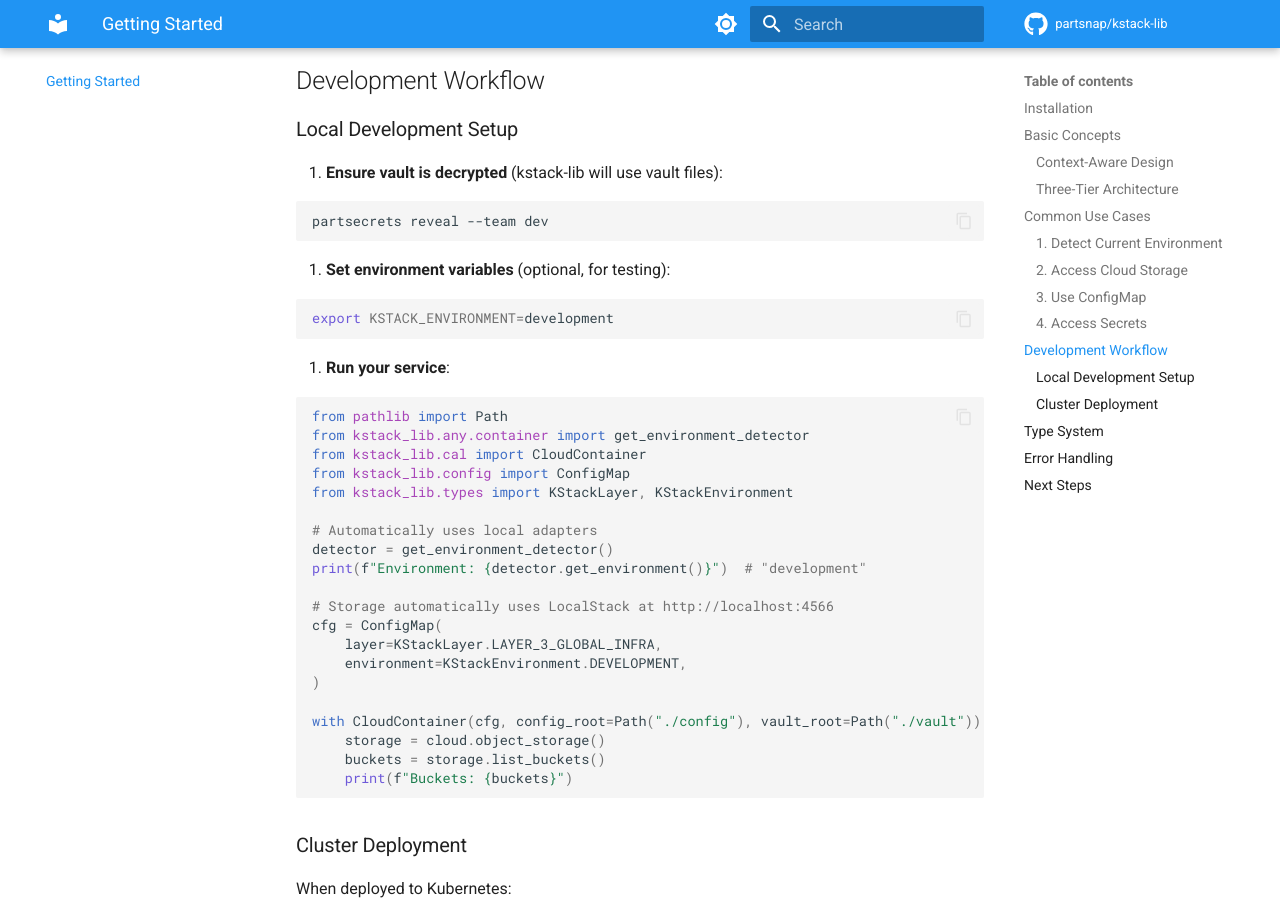
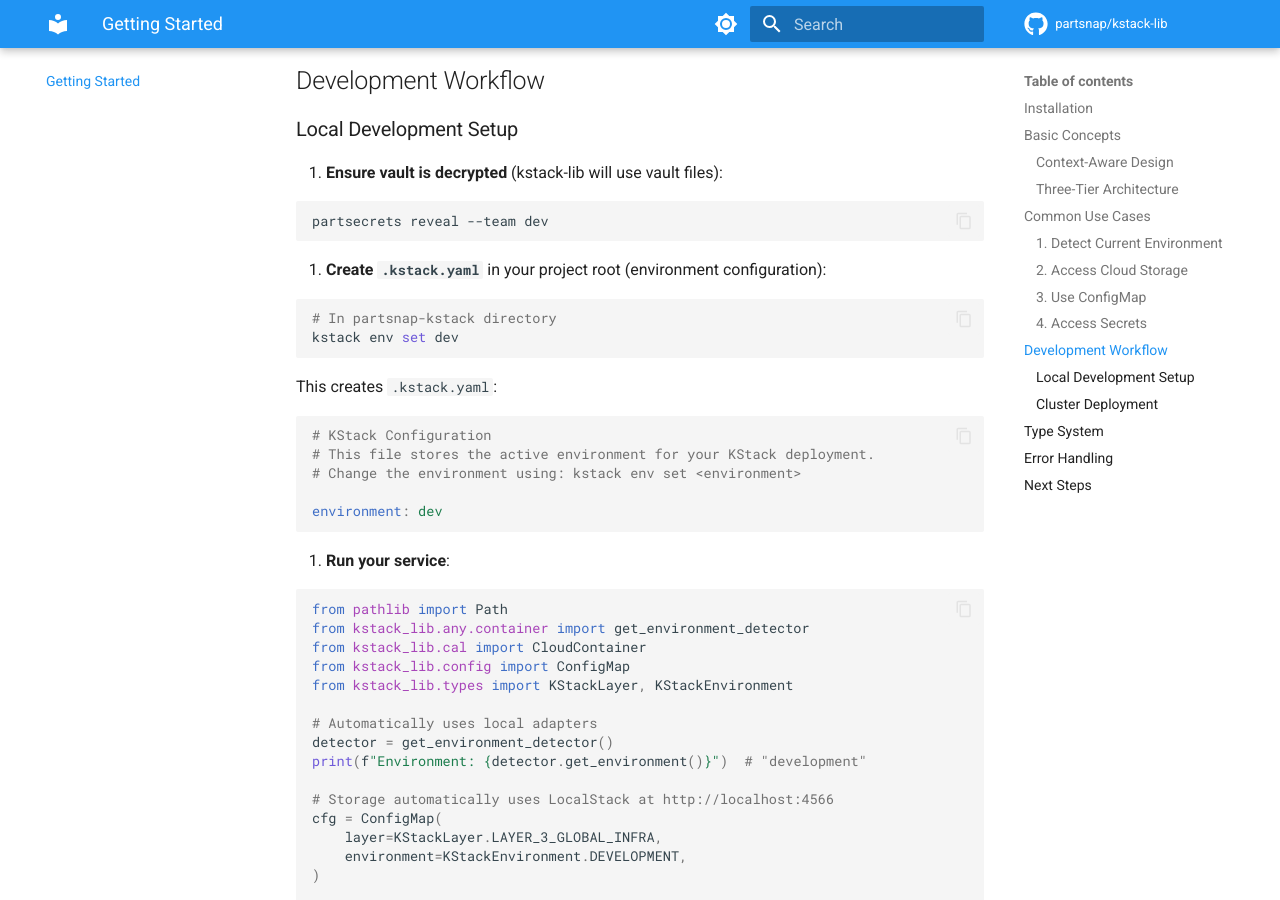
Before and after one commit to partsnap/kstack-lib, an MkDocs documentation site: the page built from docs/getting-started.md, in a window 1280 px wide and 900 px high, scrolled down 3017 px. Built offline with MkDocs 1.6.1 and Material for MkDocs 9.7.7, drawn with Linux system fonts in a browser that asks for light colours; comment, search, counter and statistics services are not loaded; some of the changed text lies outside the part shown.

Commit message:
Remove KSTACK_ENVIRONMENT from documentation, use .kstack.yaml
Removed misleading environment variable setup from documentation.
On local development machines, environment should always come from
.kstack.yaml file, never from KSTACK_ENVIRONMENT environment variable.

Changes:
- Removed "export KSTACK_ENVIRONMENT=development" from getting-started.md
- Added proper .kstack.yaml setup instructions using `kstack env set`
- Updated comment from "KSTACK_ROUTE" to ".kstack.yaml locally"

Note: KSTACK_ROUTE is still used in-cluster (set in pod env vars),
but locally the environment comes from .kstack.yaml via KStackClusterConfig.

🤖 Generated with [Claude Code](https://claude.com/claude-code)

Co-Authored-By: Claude <noreply@anthropic.com>

````diff
--- a/docs/getting-started.md
+++ b/docs/getting-started.md
@@ -55,7 +55,7 @@ from kstack_lib.cal import CloudContainer
 from kstack_lib.config import ConfigMap
 from kstack_lib.types import KStackLayer, KStackEnvironment
 
-# Create configuration (environment auto-detected from KSTACK_ROUTE or ConfigMap)
+# Create configuration (environment auto-detected from .kstack.yaml locally, ConfigMap in-cluster)
 cfg = ConfigMap(layer=KStackLayer.LAYER_3_GLOBAL_INFRA)
 
 # Use CloudContainer with context manager
@@ -151,10 +151,21 @@ aws_secret_key = creds["aws_secret_access_key"]
 partsecrets reveal --team dev
 ```
 
-2. **Set environment variables** (optional, for testing):
+2. **Create `.kstack.yaml`** in your project root (environment configuration):
 
 ```bash
-export KSTACK_ENVIRONMENT=development
+# In partsnap-kstack directory
+kstack env set dev
+```
+
+This creates `.kstack.yaml`:
+
+```yaml
+# KStack Configuration
+# This file stores the active environment for your KStack deployment.
+# Change the environment using: kstack env set <environment>
+
+environment: dev
 ```
 
 3. **Run your service**:
````
